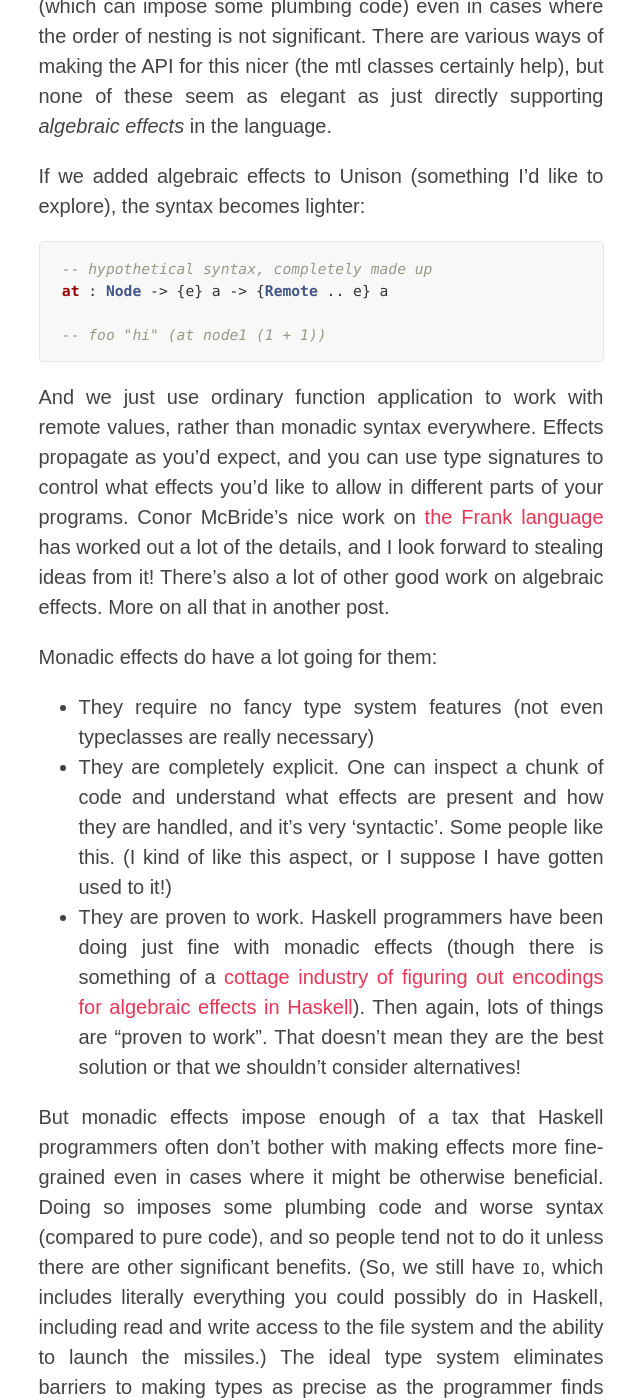
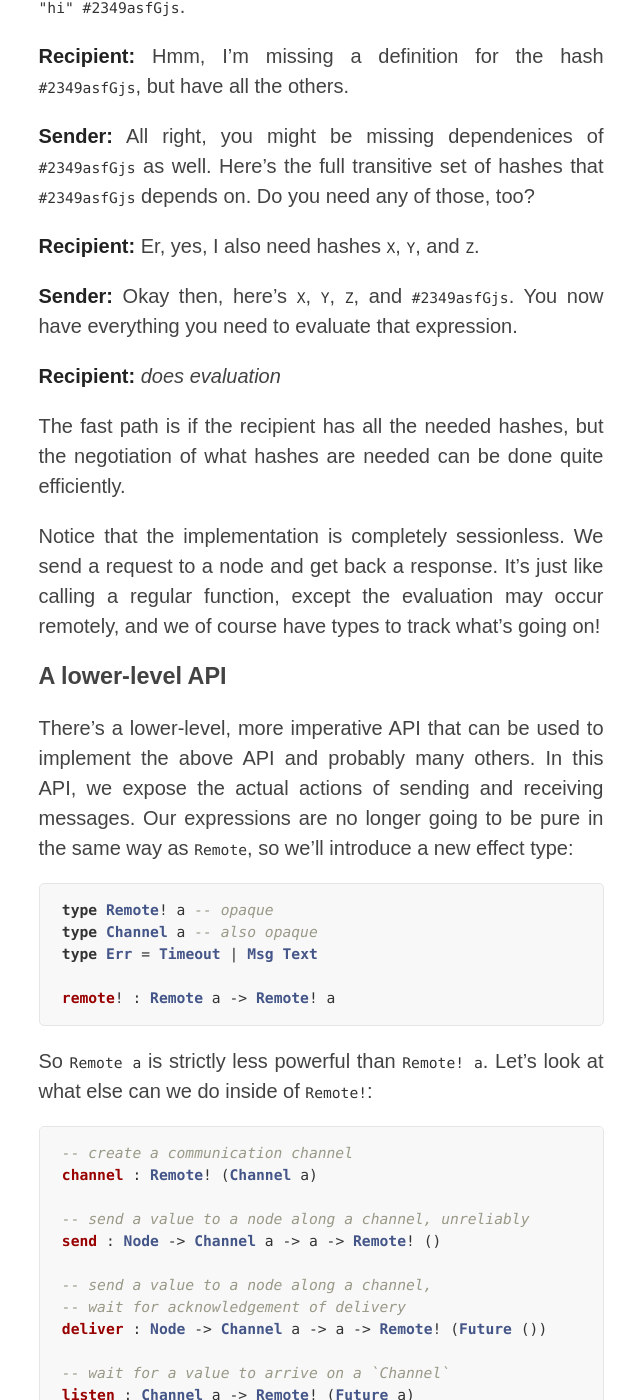
Before and after one commit to unisonweb/oldblog, a Jekyll site: the page built from _posts/2015-06-02-distributed-evaluation.markdown, in a window 1280 px wide and 1400 px high, scrolled down 4124 px. Shown: the whole window, without its empty margins (319-959 px from the left). Built offline with Jekyll 4.4.1, drawn with Linux system fonts in a browser that asks for light colours; some web fonts are replaced; comment, search, counter and statistics services are not loaded; some of the changed text lies outside the part shown.

Commit message:
Update 2015-06-02-distributed-evaluation.markdown

````diff
--- a/_posts/2015-06-02-distributed-evaluation.markdown
+++ b/_posts/2015-06-02-distributed-evaluation.markdown
@@ -54,7 +54,7 @@
 
 Thus multiple evaluations may be spawned at different nodes, and their results collected. There's no error handling, and that is fine for now. The only form of error recovery allowed in `Remote` will be functions like:
 
-```
+```Haskell
 -- try evaluation at the first node, then the second node, until one succeeds
 fallback : List Node -> a -> Remote (Future a)
 
@@ -66,30 +66,7 @@
 
 This API is perfectly suitable and it lets us express distributed, parallel evaluation of pure expressions.
 
-#### Detour: algebraic effects
-
-Using monads for tracking the `Remote` effect works fine, but it's a bit of a sledgehammer. I'm not the first person to observe that it's rather unfortunate that for one monad (the `Identity` monad), we get very nice syntax, whereas if we select a different monad (say `Remote`), we pay a heavier syntactic burden. It's not just about syntax, though. Real programs will often involve multiple effects, and monad stacks force us to pick a nesting of effects (which can impose some plumbing code) even in cases where the order of nesting is not significant. There are various ways of making the API for this nicer (the mtl classes certainly help), but none of these seem as elegant as just directly supporting _algebraic effects_ in the language.
-
-If we added algebraic effects to Unison (something I'd like to explore), the syntax becomes lighter:
-
-```Haskell
--- hypothetical syntax, completely made up
-at : Node -> {e} a -> {Remote .. e} a
-
--- foo "hi" (at node1 (1 + 1))
-```
-
-And we just use ordinary function application to work with remote values, rather than monadic syntax everywhere. Effects propagate as you'd expect, and you can use type signatures to control what effects you'd like to allow in different parts of your programs. Conor McBride's nice work on [the Frank language](https://personal.cis.strath.ac.uk/conor.mcbride/pub/Frank/) has worked out a lot of the details, and I look forward to stealing ideas from it! There's also a lot of other good work on algebraic effects. More on all that in another post.
-
-Monadic effects do have a lot going for them:
-
-* They require no fancy type system features (not even typeclasses are really necessary)
-* They are completely explicit. One can inspect a chunk of code and understand what effects are present and how they are handled, and it's very 'syntactic'. Some people like this. (I kind of like this aspect, or I suppose I have gotten used to it!)
-* They are proven to work. Haskell programmers have been doing just fine with monadic effects (though there is something of a [cottage industry of figuring out encodings for algebraic effects in Haskell](https://hackage.haskell.org/package/effect-handlers)). Then again, lots of things are "proven to work". That doesn't mean they are the best solution or that we shouldn't consider alternatives!
-
-But monadic effects impose enough of a tax that Haskell programmers often don't bother with making effects more fine-grained even in cases where it might be otherwise beneficial. Doing so imposes some plumbing code and worse syntax (compared to pure code), and so people tend not to do it unless there are other significant benefits. (So, we still have `IO`, which includes literally everything you could possibly do in Haskell, including read and write access to the file system and the ability to launch the missiles.) The ideal type system eliminates barriers to making types as precise as the programmer finds useful.
-
-I'll continue using monadic syntax for the rest of this post for clarity.
+Using monads for tracking the `Remote` effect works fine, but it's a bit of a sledgehammer. See the [appendix](#appendix) for some more discussion of that.
 
 ### Implementation
 
@@ -349,3 +326,28 @@
 ```
 
 In evaluating `map`, we probably want the implementation of `map` for `Foo a` and the `a -> b` to live on the same node. (I've used `Foo` here to stand in for some data type that may not be "ubiquitous" across all nodes.) As Fredrikson's work demonstrates, we could still evaluate `map f foo` by bouncing evaluation back and forth between the node that has the function and the node that has the definition of `map` for `Foo`. But that's going to be pretty slow and involve lots of network traffic. The constraint of not being able to serialize arbitrary functions is quite limiting.
+
+### Appendix: algebraic effects
+
+Using monads for tracking the `Remote` effect works fine, but it's a bit of a sledgehammer. I'm not the first person to observe that it's rather unfortunate that for one monad (the `Identity` monad), we get very nice syntax, whereas if we select a different monad (say `Remote`), we pay a heavier syntactic burden. It's not just about syntax, though. Real programs will often involve multiple effects, and monad stacks force us to pick a nesting of effects (which can impose some plumbing code) even in cases where the order of nesting is not significant. There are various ways of making the API for this nicer (the mtl classes certainly help), but none of these seem as elegant as just directly supporting _algebraic effects_ in the language.
+
+If we added algebraic effects to Unison (something I'd like to explore), the syntax becomes lighter:
+
+```Haskell
+-- hypothetical syntax, completely made up
+at : Node -> {e} a -> {Remote .. e} a
+
+-- foo "hi" (at node1 (1 + 1))
+```
+
+And we just use ordinary function application to work with remote values, rather than monadic syntax everywhere. Effects propagate as you'd expect, and you can use type signatures to control what effects you'd like to allow in different parts of your programs. Conor McBride's nice work on [the Frank language](https://personal.cis.strath.ac.uk/conor.mcbride/pub/Frank/) has worked out a lot of the details, and I look forward to stealing ideas from it! There's also a lot of other good work on algebraic effects. More on all that in another post.
+
+Monadic effects do have a lot going for them:
+
+* They require no fancy type system features (not even typeclasses are really necessary)
+* They are completely explicit. One can inspect a chunk of code and understand what effects are present and how they are handled, and it's very 'syntactic'. Some people like this. (I kind of like this aspect, or I suppose I have gotten used to it!)
+* They are proven to work. Haskell programmers have been doing just fine with monadic effects (though there is something of a [cottage industry of figuring out encodings for algebraic effects in Haskell](https://hackage.haskell.org/package/effect-handlers)). Then again, lots of things are "proven to work". That doesn't mean they are the best solution or that we shouldn't consider alternatives!
+
+But monadic effects impose enough of a tax that Haskell programmers often don't bother with making effects more fine-grained even in cases where it might be otherwise beneficial. Doing so imposes some plumbing code and worse syntax (compared to pure code), and so people tend not to do it unless there are other significant benefits. (So, we still have `IO`, which includes literally everything you could possibly do in Haskell, including read and write access to the file system and the ability to launch the missiles.) The ideal type system eliminates barriers to making types as precise as the programmer finds useful.
+
+I'll continue using monadic syntax for the rest of this post for clarity.
````
Also changed, not shown: other parts of _posts/2015-06-02-distributed-evaluation.markdown (+1 -1 lines).
